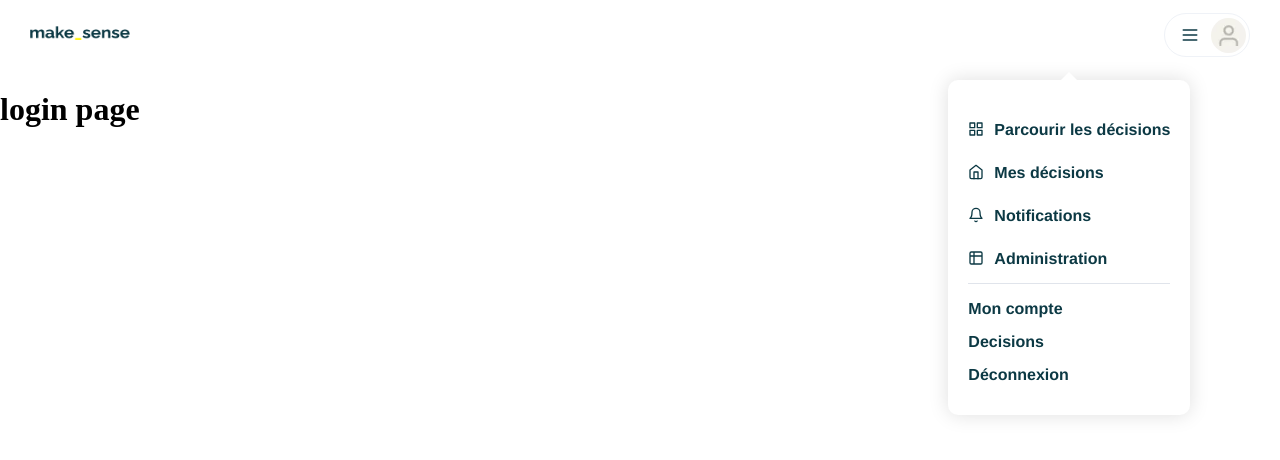
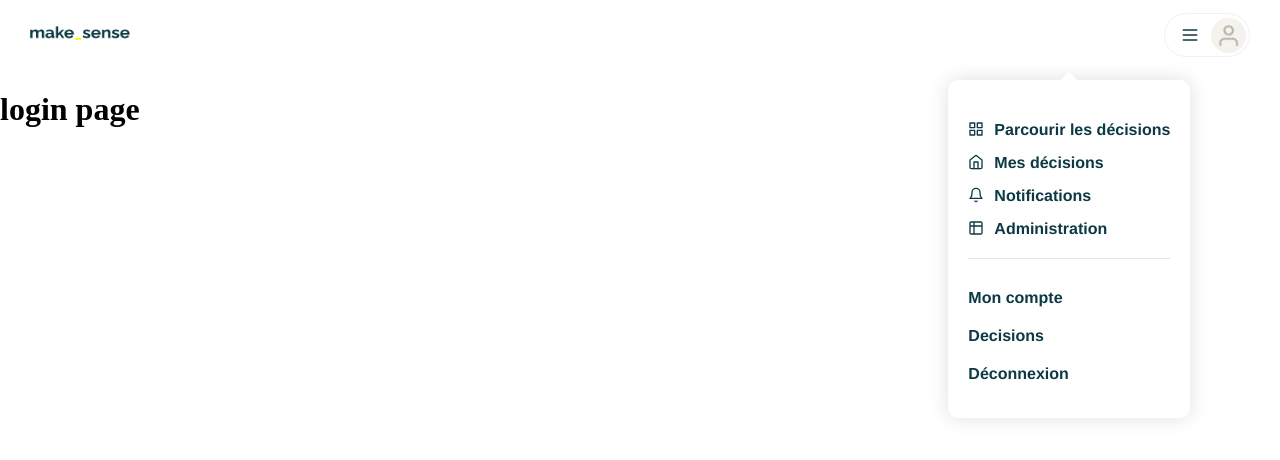
Before and after one commit to WildCodeSchool/2023-02-JS-RemoteFR-DeVMX-P3-Sense-Makers, a React (Vite) app in the folder frontend/: page / in a window 1280 px wide. Both pictures are taken after a click on the button 1206 px from the left and 35 px from the top of the page. Shown: the top 460 px of the page. Built offline with nearby package versions, Linux system fonts and the light colour scheme.

Commit message:
Add login menu css style
- trying to remove top margin on login-menu-user

```diff
--- a/frontend/src/components/Header.jsx
+++ b/frontend/src/components/Header.jsx
@@ -24,7 +24,7 @@ export default function Header() {
         >
           {showLoginMenu && (
             <nav className="login-menu">
-              <ul>
+              <ul className="login-menu-app">
                 <li>
                   <svg
                     xmlns="http://www.w3.org/2000/svg"
@@ -99,10 +99,16 @@ export default function Header() {
                   <div className="li-text">Administration</div>
                 </li>
               </ul>
-              <ul>
-                <li>Mon compte</li>
-                <li>Decisions</li>
-                <li>Déconnexion</li>
+              <ul className="login-menu-user">
+                <li>
+                  <div className="li-text">Mon compte</div>
+                </li>
+                <li>
+                  <div className="li-text">Decisions</div>
+                </li>
+                <li>
+                  <div className="li-text">Déconnexion</div>
+                </li>
               </ul>
             </nav>
           )}
--- a/frontend/src/scss/_header.scss
+++ b/frontend/src/scss/_header.scss
@@ -8,6 +8,7 @@
   padding: $space-s $space-m;
   font-family: "Raleway", Helvetica, Arial, sans-serif;
   font-weight: 700;
+  font-size: 16px;
 
   .logo-container {
     margin: $space-xs;
@@ -34,12 +35,15 @@
   right: 7%;
   background-color: whitesmoke;
   padding: $space-s $space-m;
+  color: $color-default;
   background-color: rgb(255, 255, 255);
   border-radius: 10px;
   box-shadow: 0 0 20px rgba(0, 0, 0, 0.13);
 
   > :first-child {
-    border-bottom: 1px solid $border-color-base;
+    &> :last-child {
+      margin-bottom: $space-m;
+    }
   }
 
   &:before {
@@ -55,19 +59,32 @@
     border-bottom-color: #ffffff;
   }
 
-  ul {
+  // ul {
+  //   list-style-type: none;
+  //   padding: 0;
+  //   margin-bottom: $space-m;
+  // }
+
+
+
+  .login-menu-app {
     list-style-type: none;
     padding: 0;
-    color: $color-default;
+    margin-bottom: $space-m;
+    border-bottom: 1px solid $border-color-base;
+      // margin-bottom: $space-m;
 
     li {
       display: flex;
       justify-content: flex-start;
       align-items: start;
-      margin-bottom: 15px;
+      margin-bottom: 5px;
 
       svg {
         padding-top: $space-xs;
+        cursor: pointer;
+
+        // padding-right: $space-xs;
       }
     }
 
@@ -75,7 +92,35 @@
       color: $color-default;
       padding-top: $space-xs;
       padding-left: $space-xs;
+      cursor: pointer;
+
     }
+  }
+
+  .login-menu-user {
+    list-style-type: none;
+    padding: 0;
+    margin-bottom: $space-m;
+    > :first-child {
+      padding-top: 0;
+    }
+
+    li {
+      display: flex;
+      justify-content: flex-start;
+      align-items: start;
+      // margin-bottom: 5px;
+      color: $color-default;
+      padding-top: $space-xs;
+      // padding-left: $space-xs;
+      margin: 0, auto, 5px, auto;
+    }
+  }
+
+  .li-text {
+    color: $color-default;
+    padding-top: $space-xs;
+    cursor: pointer;
   }
 }
 
--- a/frontend/src/scss/styles.css
+++ b/frontend/src/scss/styles.css
@@ -230,6 +230,7 @@ body {
   padding: 15px 20px;
   font-family: "Raleway", Helvetica, Arial, sans-serif;
   font-weight: 700;
+  font-size: 16px;
 }
 .header .logo-container {
   margin: 10px;
@@ -254,12 +255,13 @@ body {
   right: 7%;
   background-color: whitesmoke;
   padding: 15px 20px;
+  color: rgb(12, 57, 68);
   background-color: rgb(255, 255, 255);
   border-radius: 10px;
   box-shadow: 0 0 20px rgba(0, 0, 0, 0.13);
 }
-.login-menu > :first-child {
-  border-bottom: 1px solid rgb(224, 228, 235);
+.login-menu > :first-child > :last-child {
+  margin-bottom: 20px;
 }
 .login-menu:before {
   content: " ";
@@ -273,24 +275,48 @@ body {
   border: 8px solid transparent;
   border-bottom-color: #ffffff;
 }
-.login-menu ul {
+.login-menu .login-menu-app {
   list-style-type: none;
   padding: 0;
-  color: rgb(12, 57, 68);
+  margin-bottom: 20px;
+  border-bottom: 1px solid rgb(224, 228, 235);
 }
-.login-menu ul li {
+.login-menu .login-menu-app li {
   display: flex;
   justify-content: flex-start;
   align-items: start;
-  margin-bottom: 15px;
+  margin-bottom: 5px;
 }
-.login-menu ul li svg {
+.login-menu .login-menu-app li svg {
   padding-top: 10px;
+  cursor: pointer;
 }
-.login-menu ul .li-text {
+.login-menu .login-menu-app .li-text {
   color: rgb(12, 57, 68);
   padding-top: 10px;
   padding-left: 10px;
+  cursor: pointer;
+}
+.login-menu .login-menu-user {
+  list-style-type: none;
+  padding: 0;
+  margin-bottom: 20px;
+}
+.login-menu .login-menu-user > :first-child {
+  padding-top: 0;
+}
+.login-menu .login-menu-user li {
+  display: flex;
+  justify-content: flex-start;
+  align-items: start;
+  color: rgb(12, 57, 68);
+  padding-top: 10px;
+  margin: 0, auto, 5px, auto;
+}
+.login-menu .li-text {
+  color: rgb(12, 57, 68);
+  padding-top: 10px;
+  cursor: pointer;
 }
 
 .burger-icon {
```
Also changed, not shown: 1 other file (tests, documents, lock files or other folders).
